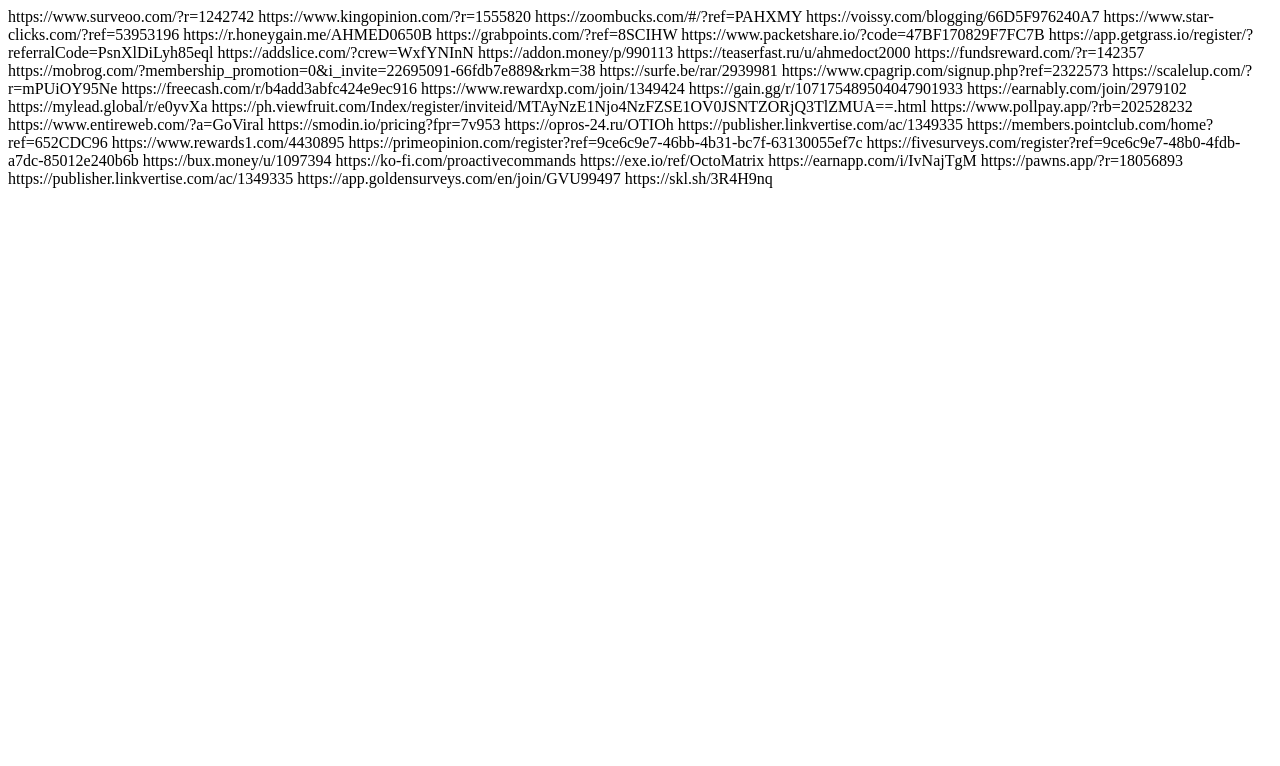
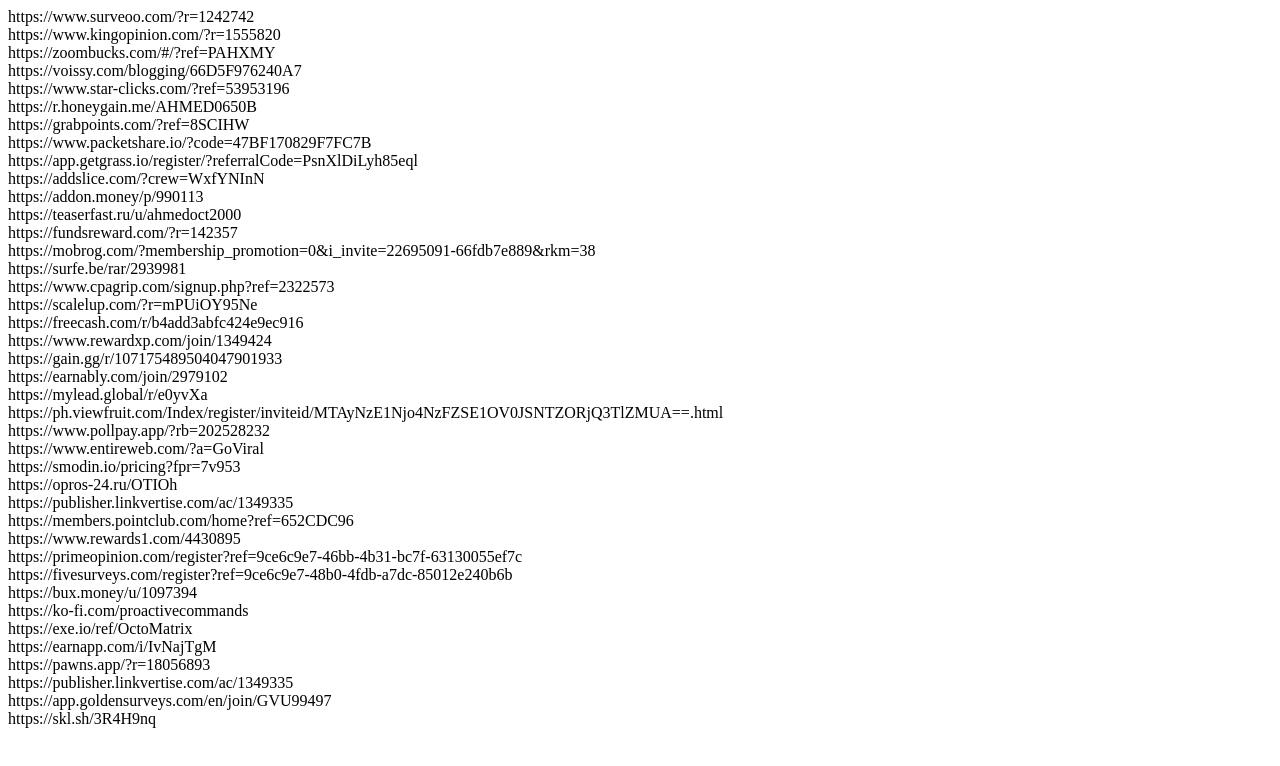
Before and after one commit to ahmedoct2000/my-auto-system, a plain HTML site: page index.html in a window 1280 px wide. Drawn offline with Linux system fonts and the light colour scheme.

Commit message:
Update index.html

```diff
--- a/index.html
+++ b/index.html
@@ -1,45 +1,45 @@
              <!DOCTYPE html>
              <html>
              <body>
-             https://www.surveoo.com/?r=1242742
-             https://www.kingopinion.com/?r=1555820
-             https://zoombucks.com/#/?ref=PAHXMY
-             https://voissy.com/blogging/66D5F976240A7
-             https://www.star-clicks.com/?ref=53953196
-             https://r.honeygain.me/AHMED0650B
-             https://grabpoints.com/?ref=8SCIHW
-             https://www.packetshare.io/?code=47BF170829F7FC7B
-             https://app.getgrass.io/register/?referralCode=PsnXlDiLyh85eql
-             https://addslice.com/?crew=WxfYNInN
-             https://addon.money/p/990113
-             https://teaserfast.ru/u/ahmedoct2000
-             https://fundsreward.com/?r=142357
-             https://mobrog.com/?membership_promotion=0&i_invite=22695091-66fdb7e889&rkm=38
-             https://surfe.be/rar/2939981
-             https://www.cpagrip.com/signup.php?ref=2322573
-             https://scalelup.com/?r=mPUiOY95Ne
-             https://freecash.com/r/b4add3abfc424e9ec916
-             https://www.rewardxp.com/join/1349424
-             https://gain.gg/r/107175489504047901933
-             https://earnably.com/join/2979102
-             https://mylead.global/r/e0yvXa
-             https://ph.viewfruit.com/Index/register/inviteid/MTAyNzE1Njo4NzFZSE1OV0JSNTZORjQ3TlZMUA==.html
-             https://www.pollpay.app/?rb=202528232
-             https://www.entireweb.com/?a=GoViral
-             https://smodin.io/pricing?fpr=7v953
-             https://opros-24.ru/OTIOh
-             https://publisher.linkvertise.com/ac/1349335
-             https://members.pointclub.com/home?ref=652CDC96
-             https://www.rewards1.com/4430895
-             https://primeopinion.com/register?ref=9ce6c9e7-46bb-4b31-bc7f-63130055ef7c
-             https://fivesurveys.com/register?ref=9ce6c9e7-48b0-4fdb-a7dc-85012e240b6b
-             https://bux.money/u/1097394
-             https://ko-fi.com/proactivecommands
-             https://exe.io/ref/OctoMatrix
-             https://earnapp.com/i/IvNajTgM
-             https://pawns.app/?r=18056893
-             https://publisher.linkvertise.com/ac/1349335
-             https://app.goldensurveys.com/en/join/GVU99497
-             https://skl.sh/3R4H9nq
+             https://www.surveoo.com/?r=1242742<br>
+             https://www.kingopinion.com/?r=1555820<br>
+             https://zoombucks.com/#/?ref=PAHXMY<br>
+             https://voissy.com/blogging/66D5F976240A7<br>
+             https://www.star-clicks.com/?ref=53953196<br>
+             https://r.honeygain.me/AHMED0650B<br>
+             https://grabpoints.com/?ref=8SCIHW<br>
+             https://www.packetshare.io/?code=47BF170829F7FC7B<br>
+             https://app.getgrass.io/register/?referralCode=PsnXlDiLyh85eql<br>
+             https://addslice.com/?crew=WxfYNInN<br>
+             https://addon.money/p/990113<br>
+             https://teaserfast.ru/u/ahmedoct2000<br>
+             https://fundsreward.com/?r=142357<br>
+             https://mobrog.com/?membership_promotion=0&i_invite=22695091-66fdb7e889&rkm=38<br>
+             https://surfe.be/rar/2939981<br>
+             https://www.cpagrip.com/signup.php?ref=2322573<br>
+             https://scalelup.com/?r=mPUiOY95Ne<br>
+             https://freecash.com/r/b4add3abfc424e9ec916<br>
+             https://www.rewardxp.com/join/1349424<br>
+             https://gain.gg/r/107175489504047901933<br>
+             https://earnably.com/join/2979102<br>
+             https://mylead.global/r/e0yvXa<br>
+             https://ph.viewfruit.com/Index/register/inviteid/MTAyNzE1Njo4NzFZSE1OV0JSNTZORjQ3TlZMUA==.html<br>
+             https://www.pollpay.app/?rb=202528232<br>
+             https://www.entireweb.com/?a=GoViral<br>
+             https://smodin.io/pricing?fpr=7v953<br>
+             https://opros-24.ru/OTIOh<br>
+             https://publisher.linkvertise.com/ac/1349335<br>
+             https://members.pointclub.com/home?ref=652CDC96<br>
+             https://www.rewards1.com/4430895<br>
+             https://primeopinion.com/register?ref=9ce6c9e7-46bb-4b31-bc7f-63130055ef7c<br>
+             https://fivesurveys.com/register?ref=9ce6c9e7-48b0-4fdb-a7dc-85012e240b6b<br>
+             https://bux.money/u/1097394<br>
+             https://ko-fi.com/proactivecommands<br>
+             https://exe.io/ref/OctoMatrix<br>
+             https://earnapp.com/i/IvNajTgM<br>
+             https://pawns.app/?r=18056893<br>
+             https://publisher.linkvertise.com/ac/1349335<br>
+             https://app.goldensurveys.com/en/join/GVU99497<br>
+             https://skl.sh/3R4H9nq<br>
              </body>
              </html>
```
